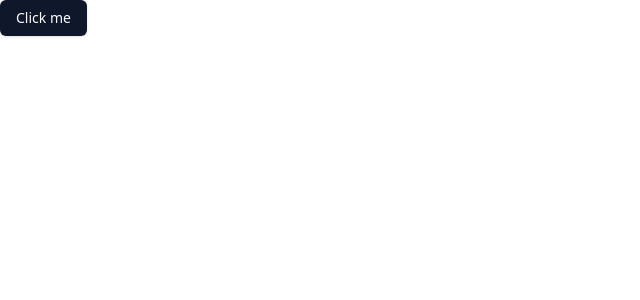
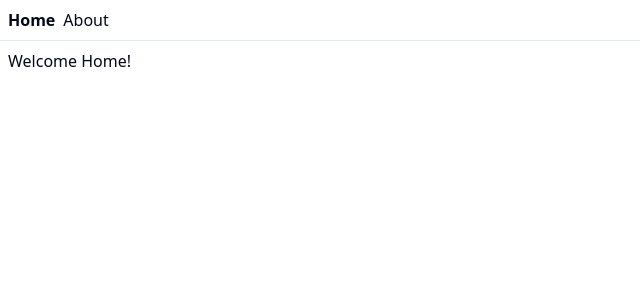
Before and after one commit to p1xlized/40k-homebrewer, a React (Vite) app: page / in a window 1280 px wide. Shown: the top 300 px of the page, without its empty margins (0-640 px from the left). Built offline with nearby package versions, Linux system fonts and the light colour scheme.

Commit message:
ADD - tanstack router set-up

```diff
--- a/package.json
+++ b/package.json
@@ -12,6 +12,7 @@
   "dependencies": {
     "@radix-ui/react-slot": "^1.1.1",
     "@supabase/supabase-js": "^2.48.0",
+    "@tanstack/react-router": "^1.97.8",
     "class-variance-authority": "^0.7.1",
     "clsx": "^2.1.1",
     "lucide-react": "^0.473.0",
@@ -22,6 +23,8 @@
   },
   "devDependencies": {
     "@eslint/js": "^9.17.0",
+    "@tanstack/router-devtools": "^1.97.8",
+    "@tanstack/router-plugin": "^1.97.8",
     "@types/node": "^22.10.7",
     "@types/react": "^18.3.18",
     "@types/react-dom": "^18.3.5",
--- a/src/App.tsx
+++ b/src/App.tsx
@@ -1,16 +1,10 @@
-import { useState } from 'react'
-import reactLogo from './assets/react.svg'
-import viteLogo from '/vite.svg'
-import { Button } from './components/ui/button'
+import { RouterProvider } from '@tanstack/react-router';
+import {router} from './router/router';
 
-function App() {
-  const [count, setCount] = useState(0)
+const App = () => {
+  return (
+    <RouterProvider router={router} />
+  );
+};
 
-  return (
-    <>
- <Button>Click me</Button>
-    </>
-  )
-}
-
-export default App
+export default App;
--- a/src/main.tsx
+++ b/src/main.tsx
@@ -1,10 +1,12 @@
-import { StrictMode } from 'react'
-import { createRoot } from 'react-dom/client'
-import App from './App.tsx'
-import "./index.css"
+import ReactDOM from 'react-dom/client';
+import { StrictMode } from 'react';
+import App from './App';
+import './index.css';
 
-createRoot(document.getElementById('root')!).render(
+const rootElement = document.getElementById('root') as HTMLElement;
+
+ReactDOM.createRoot(rootElement).render(
   <StrictMode>
     <App />
-  </StrictMode>,
-)
+  </StrictMode>
+);
--- /dev/null
+++ b/src/router/router.tsx
@@ -0,0 +1,55 @@
+import {
+  Link,
+  Outlet,
+  createRootRoute,
+  createRoute,
+  createRouter,
+} from '@tanstack/react-router'
+import { TanStackRouterDevtools } from '@tanstack/router-devtools'
+
+const rootRoute = createRootRoute({
+  component: () => (
+    <>
+      <div className="p-2 flex gap-2">
+        <Link to="/" className="[&.active]:font-bold">
+          Home
+        </Link>{' '}
+        <Link to="/about" className="[&.active]:font-bold">
+          About
+        </Link>
+      </div>
+      <hr />
+      <Outlet />
+      <TanStackRouterDevtools />
+    </>
+  ),
+})
+const indexRoute = createRoute({
+  getParentRoute: () => rootRoute,
+  path: '/',
+  component: function Index() {
+    return (
+      <div className="p-2">
+        <h3>Welcome Home!</h3>
+      </div>
+    )
+  },
+})
+
+const aboutRoute = createRoute({
+  getParentRoute: () => rootRoute,
+  path: '/about',
+  component: function About() {
+    return <div className="p-2">Hello from About!</div>
+  },
+})
+
+const routeTree = rootRoute.addChildren([indexRoute, aboutRoute])
+
+export const router = createRouter({ routeTree })
+
+declare module '@tanstack/react-router' {
+  interface Register {
+    router: typeof router
+  }
+}
--- a/vite.config.ts
+++ b/vite.config.ts
@@ -1,9 +1,10 @@
 import path from "path"
 import react from "@vitejs/plugin-react"
 import { defineConfig } from "vite"
+import { TanStackRouterVite } from '@tanstack/router-plugin/vite'
 
 export default defineConfig({
-  plugins: [react()],
+  plugins: [react(), TanStackRouterVite(), ],
   resolve: {
     alias: {
       "@": path.resolve(__dirname, "./src"),
```
Also changed, not shown: 1 other file (tests, documents, lock files or other folders).
